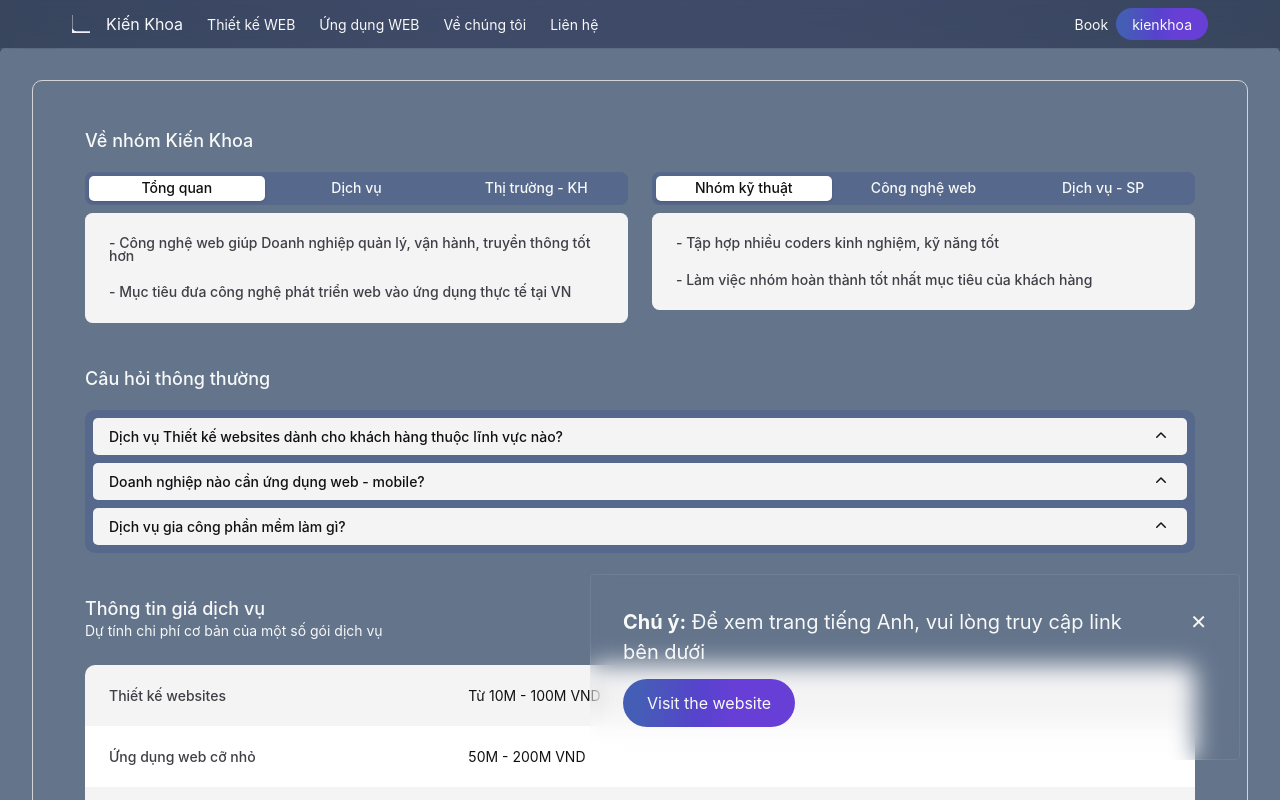
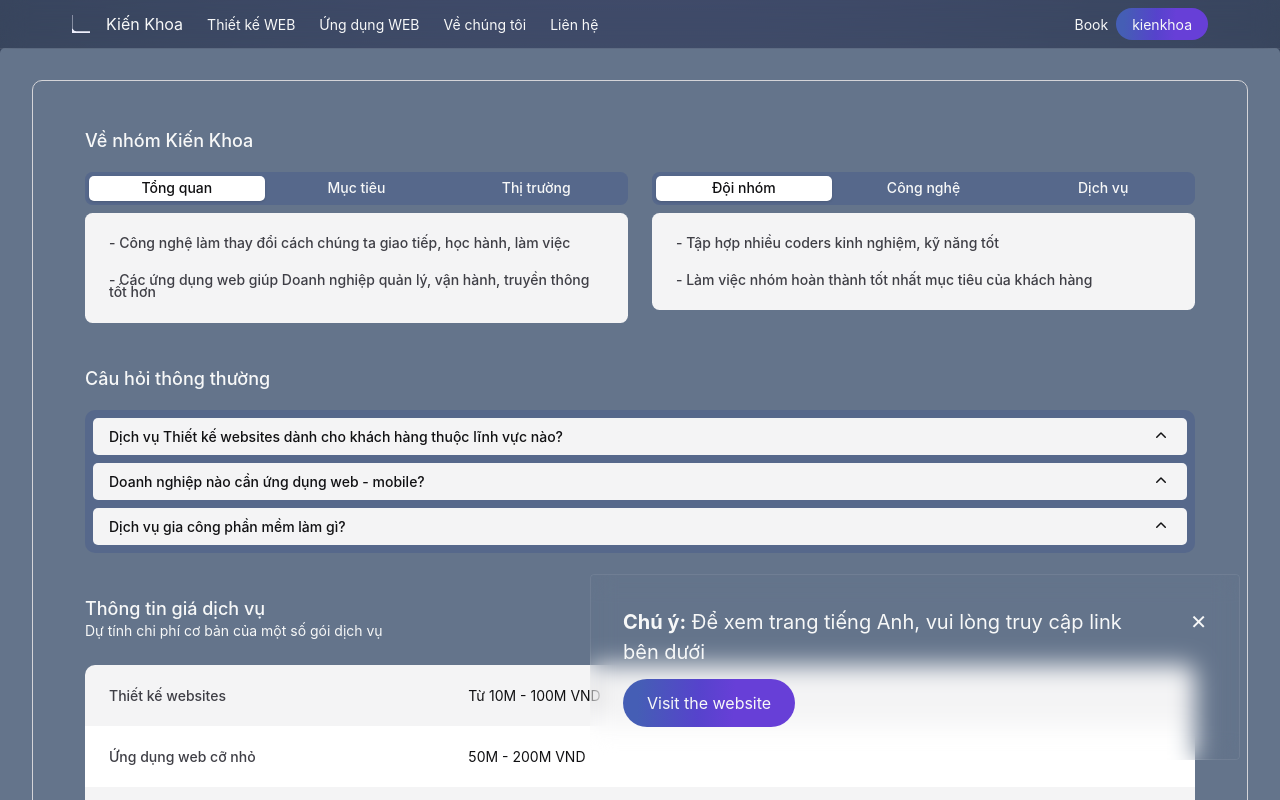
Before and after one commit to anlett10/kienkhoa-1, a Next.js app: page /about in a window 1280 px wide. Shown: the top 800 px of the page. Built offline with nearby package versions, Linux system fonts and the light colour scheme.

Commit message:
content updates

```diff
--- a/app/about/ActionTabs.tsx
+++ b/app/about/ActionTabs.tsx
@@ -6,7 +6,7 @@ import clsx from "clsx";
 
 export default function ActionTabs() {
   let [categories] = useState({
-    "Nhóm kỹ thuật": [
+    "Đội nhóm": [
       {
         id: 1,
         title: "- Tập hợp nhiều coders kinh nghiệm, kỹ năng tốt",
@@ -16,7 +16,7 @@ export default function ActionTabs() {
         title: "- Làm việc nhóm hoàn thành tốt nhất mục tiêu của khách hàng",
       },
     ],
-    "Công nghệ web": [
+    "Công nghệ": [
       {
         id: 1,
         title:
@@ -27,7 +27,7 @@ export default function ActionTabs() {
         title: "- Vercel, Azure, AWS, Google Cloud",
       },
     ],
-    "Dịch vụ - SP": [
+    "Dịch vụ": [
       {
         id: 1,
         title:
@@ -35,7 +35,7 @@ export default function ActionTabs() {
       },
       {
         id: 2,
-        title: "- Phần mềm CRM tốt nhất cho DN vừa và nhỏ",
+        title: "- Thiết kế websites chuyên nghiệp cho khách hàng cá nhân và DN",
       },
     ],
   });
--- a/app/about/Tabs.tsx
+++ b/app/about/Tabs.tsx
@@ -10,25 +10,26 @@ export default function Tabs() {
       {
         id: 1,
         title:
-          "- Công nghệ web giúp Doanh nghiệp quản lý, vận hành, truyền thông tốt hơn",
+          "- Công nghệ làm thay đổi cách chúng ta giao tiếp, học hành, làm việc",
       },
       {
         id: 2,
         title:
-          "- Mục tiêu đưa công nghệ phát triển web vào ứng dụng thực tế tại VN",
+          "- Các ứng dụng web giúp Doanh nghiệp quản lý, vận hành, truyền thông tốt hơn ",
       },
     ],
-    "Dịch vụ": [
+    "Mục tiêu": [
       {
         id: 1,
-        title: "- Phát triển ứng dụng cho tổ chức, DN trên nền tảng web",
+        title: "- Đưa công nghệ phát triển web vào ứng dụng thực tế tại VN",
       },
       {
         id: 2,
-        title: "- Thiết kế websites chuyên nghiệp cho khách hàng cá nhân và DN",
+        title:
+          "- Phát triển tốt hơn các ứng dụng web hiện tại, thử nghiệm mô hình ứng dụng mới",
       },
     ],
-    "Thị trường - KH": [
+    "Thị trường": [
       {
         id: 1,
         title: "- Hỗ trợ khách hàng phát triển kinh doanh tại Việt Nam",
@@ -36,7 +37,7 @@ export default function Tabs() {
       {
         id: 2,
         title:
-          "- Khách hàng có yêu cầu đặt hàng gia công hoàn thiện ứng dụng web mobile",
+          "- Doanh nghiệp có yêu cầu đặt hàng, gia công hoàn thiện ứng dụng web mobile",
       },
     ],
   });
```
